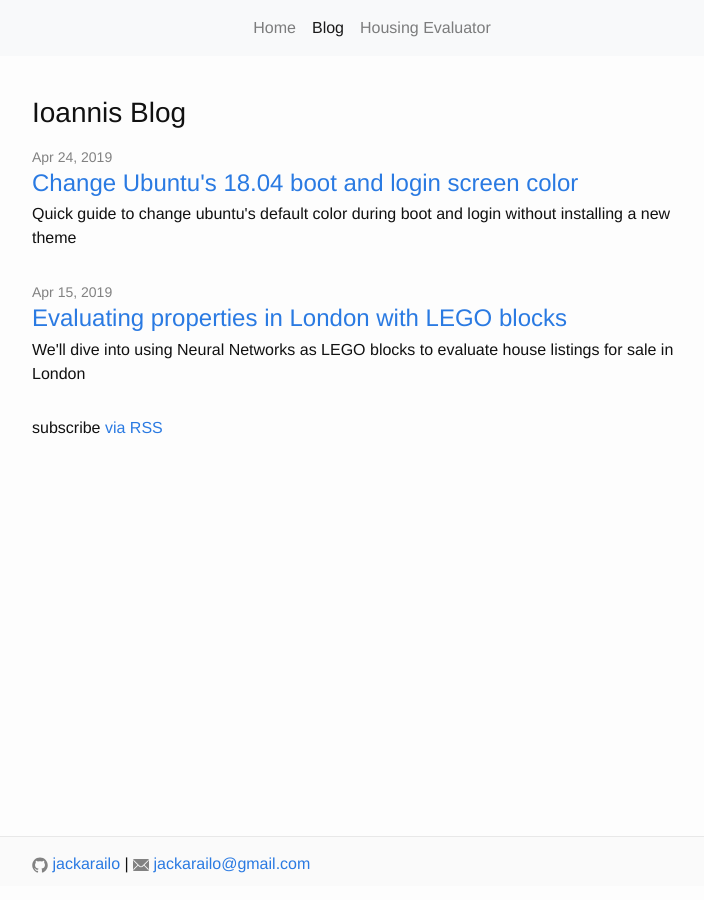
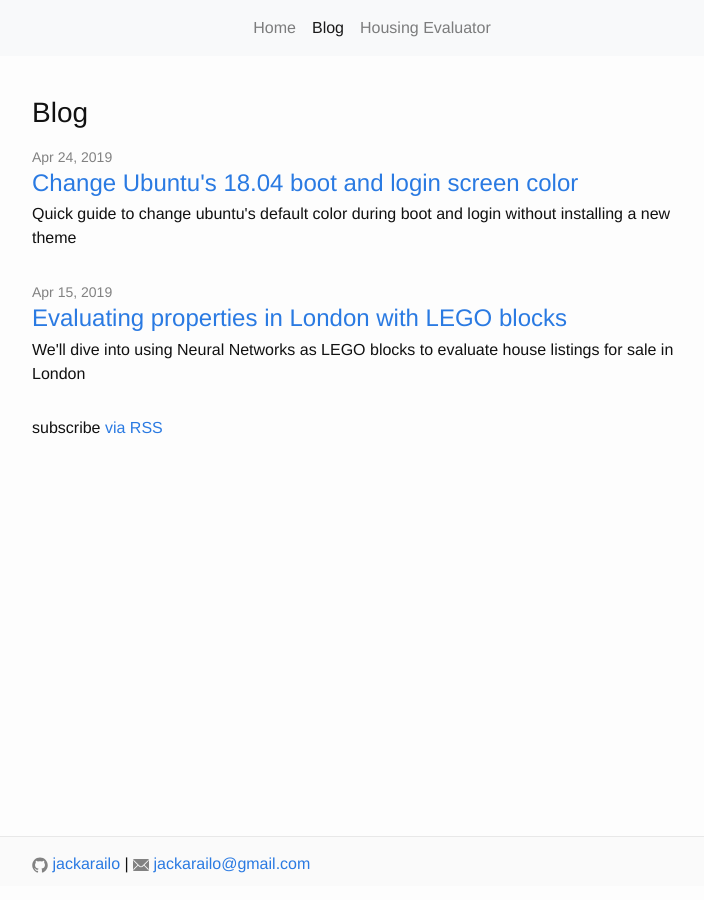
Before and after one commit to jackarailo/jackarailo.github.io, a Jekyll site: the page built from blog.html, in a window 1280 px wide. Shown: the whole page, without its empty margins (268-972 px from the left). Built offline with Jekyll 4.4.1, drawn with Linux system fonts in a browser that asks for light colours.

Commit message:
Update blog.html

```diff
--- a/blog.html
+++ b/blog.html
@@ -9,7 +9,7 @@
   <div class="page-content">
     <div class="wrapper">
       <div class="home">
-        <h1 class="page-heading">Ioannis Blog</h1>
+        <h1 class="page-heading">Blog</h1>
         <ul class="post-list">
           {% assign mid = site.posts | sort: 'date' %}
           {% assign sorted = mid | reverse %}
```
